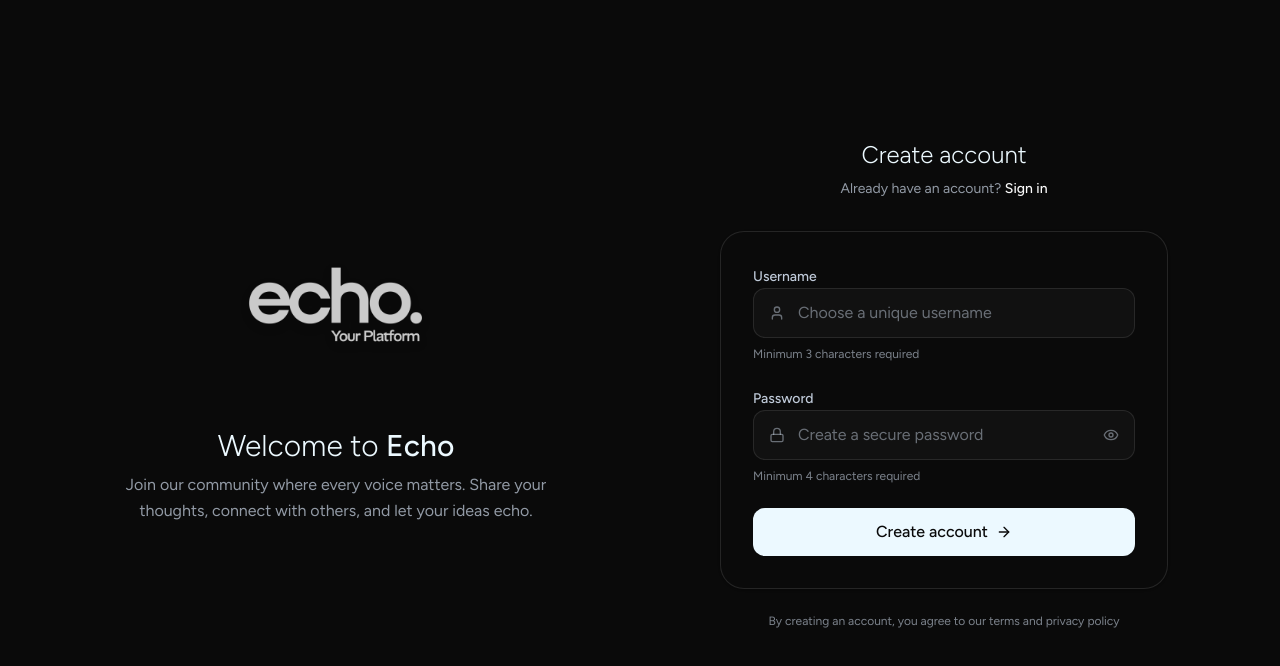
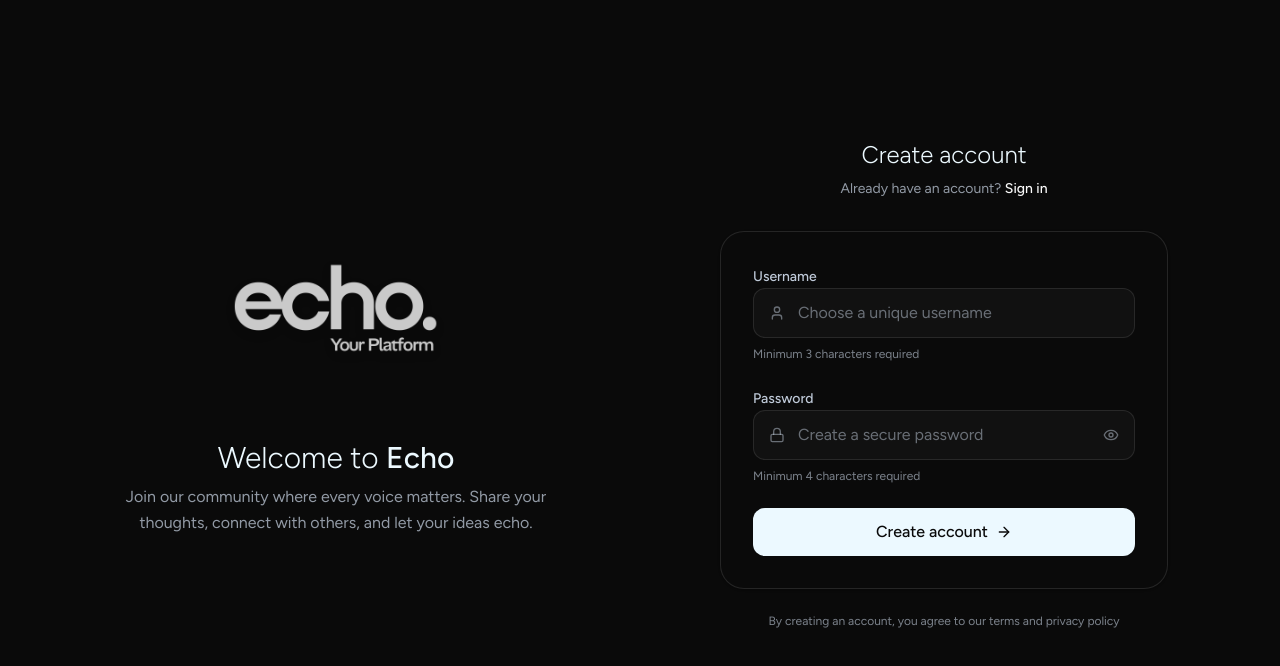
Before and after one commit to salam-07/Echo, a React (Vite) app in the folder frontend/: page /signup in a window 1280 px wide. Shown: the top 666 px of the page. Built offline with nearby package versions, Linux system fonts and the light colour scheme; no server answers; a web font is replaced by a local one.

Commit message:
Update logo size in SignUpPage and add logo_large.svg file

```diff
--- a/frontend/src/pages/SignUpPage.jsx
+++ b/frontend/src/pages/SignUpPage.jsx
@@ -52,7 +52,7 @@ const SignUpPage = () => {
                             <img
                                 src="/logo_white.png"
                                 alt="Echo Logo"
-                                className="w-48 h-48 mx-auto mb-6 drop-shadow-lg"
+                                className="w-56 h-56 mx-auto mb-4 drop-shadow-lg"
                             />
                             <h1 className="text-3xl font-light text-base-content mb-2">
                                 Welcome to <span className="font-medium">Echo</span>
```
Also changed, not shown: frontend/public/logo_large.svg (added).
